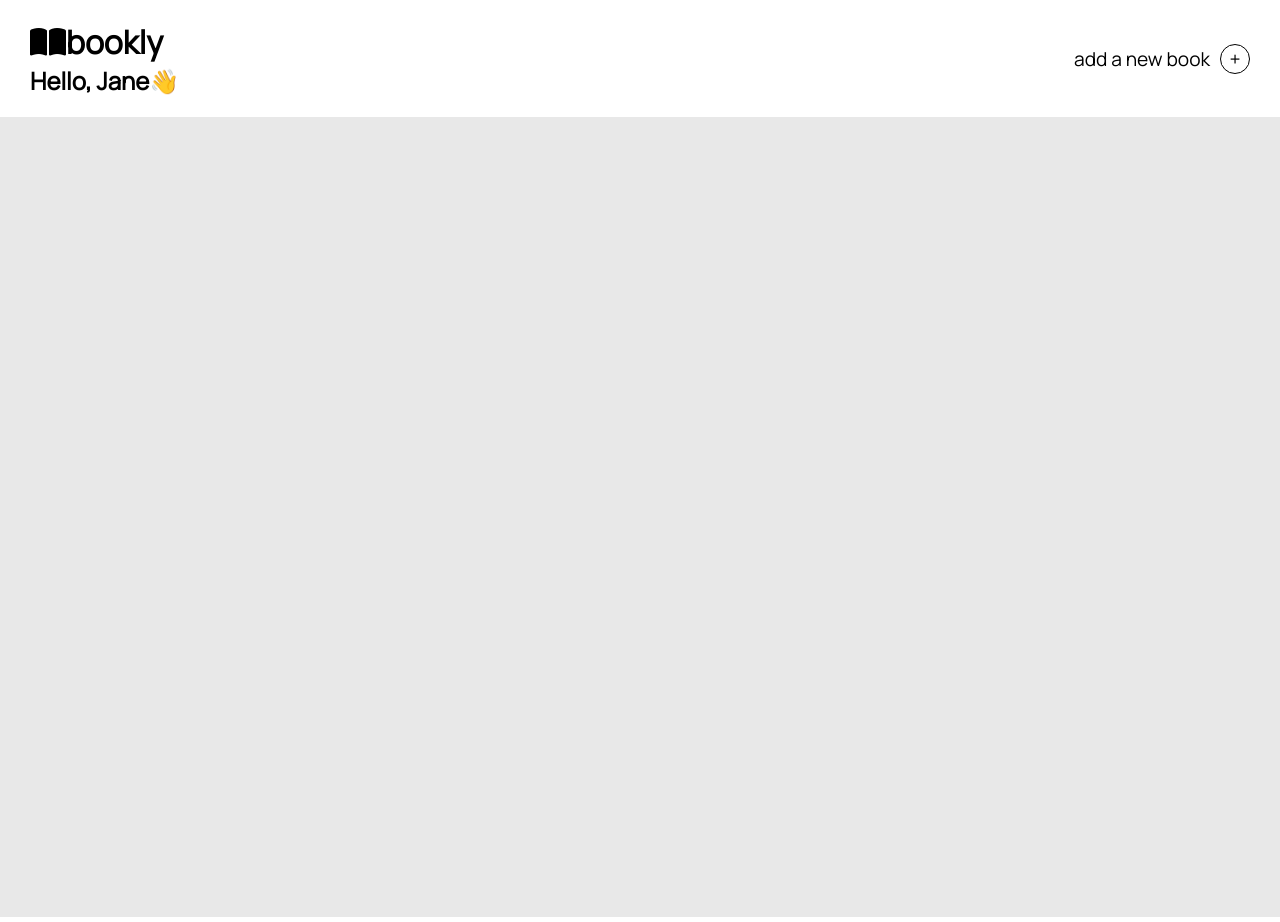
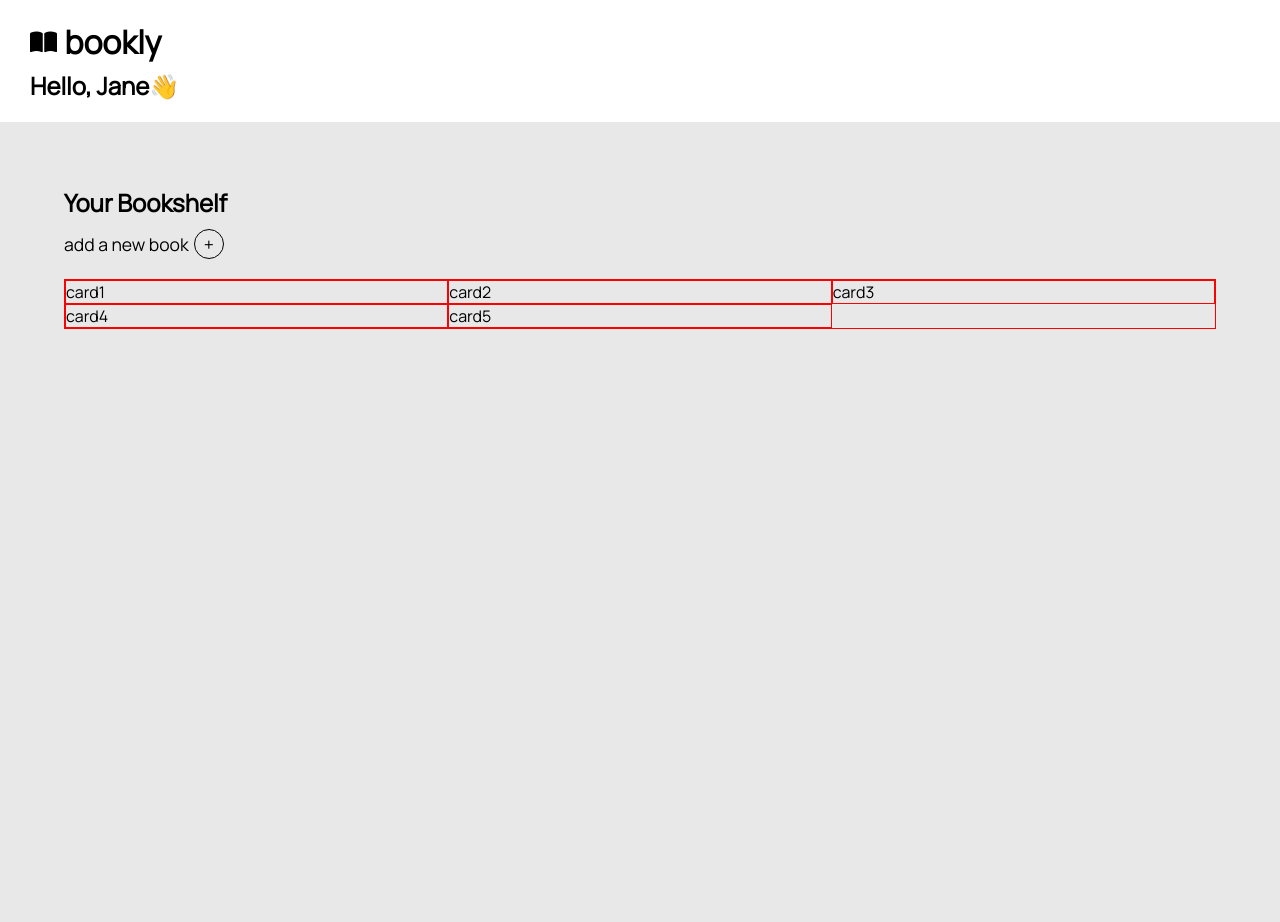
Before and after one commit to erinsophie/library, a website: page index.html in a window 1280 px wide. Drawn offline with Linux system fonts and the light colour scheme.

Commit message:
Set up grid layout for books

```diff
--- a/index.html
+++ b/index.html
@@ -16,16 +16,29 @@
     <header>
         <div class="header-container">
             <div class="title-container">
-              <h1 class="title"><i class="fa-solid fa-book-open"></i>bookly</h1>
-              <h2 class="message">Hello, Jane👋</h2>
-            </div>
-            <div class="add-book">
-                <p>add a new book</p>
-                <button class="add-btn">+</button>
+                <div class="title">
+                  <i class="fa-solid fa-book-open icon"></i>
+                  <h1>bookly</h1>
+              </div>
+                <h2 class="message">Hello, Jane👋</h2>
             </div>
     </header>
+
     <main class="main-content">
-
+      <div class="grid-title">
+        <p>Your Bookshelf</p>
+      </div>
+      <div class="add-book">
+        <p>add a new book</p>
+        <button class="add-btn">+</button>
+     </div>
+        <div class="books-grid">
+           <div class="card">card1</div>
+           <div class="card">card2</div>
+           <div class="card">card3</div>
+           <div class="card">card4</div>
+           <div class="card">card5</div>
+        </div>
     </main>
 
 </body>
--- a/styles.css
+++ b/styles.css
@@ -50,6 +50,8 @@ h6 {
   --black: #000000;
   --light-blue: #8fcfd6;
   --light-grey: #e8e8e8;
+  --large-font: 2rem;
+  --medium-font: 1.5rem;
 }
 
 /* ---------------------HEADER--------------------- */
@@ -59,12 +61,24 @@ header {
   padding: 20px 30px;
 }
 
-.title {
-  font-size: 2rem;
+.title-container {
+    display: flex;
+    flex-direction: column;
+    gap: 5px;
 }
 
-.message {
-    font-size: 1.5rem;
+h1 {
+    font-size: var(--large-font);
+}
+
+.title {
+    display: flex;
+    align-items: center;
+    gap: 5%;
+}
+
+.icon, .message {
+    font-size: var(--medium-font);
 }
 
 .header-container {
@@ -73,11 +87,21 @@ header {
   align-items: center;
 }
 
+
+/* ---------------------MAIN CONTENT--------------------- */
+
+.main-content {
+    height: 100%;
+    background-color: var(--light-grey);
+    padding: 5%;
+}
+
 .add-book {
     display: flex;
     align-items: center;
-  gap: 10px;
-  font-size: 1.2rem;
+    gap: 5px;
+    font-size: 1.1rem;
+    margin-bottom: 20px;
   }
 
 .add-btn {
@@ -88,13 +112,22 @@ header {
     height: 30px;
     border-radius: 50%;
     cursor: pointer;
-  background-color: white;
+    background-color: transparent;
     border: 1px solid var(--black);
   }
 
-/* ---------------------MAIN CONTENT--------------------- */
+.grid-title {
+    font-size: 1.5rem;
+    font-weight: bold;
+    margin-bottom: 10px;
+}
 
-.main-content {
-    height: 100%;
-    background-color: var(--light-grey);
+.books-grid {
+    display: grid;
+    grid-template-columns: repeat(auto-fill, minmax(300px, 1fr));
+    border: 1px solid red;
 }
+
+.card {
+    border: 1px solid red;
+}
```
Lines whose indentation alone changed are shown as unchanged.
